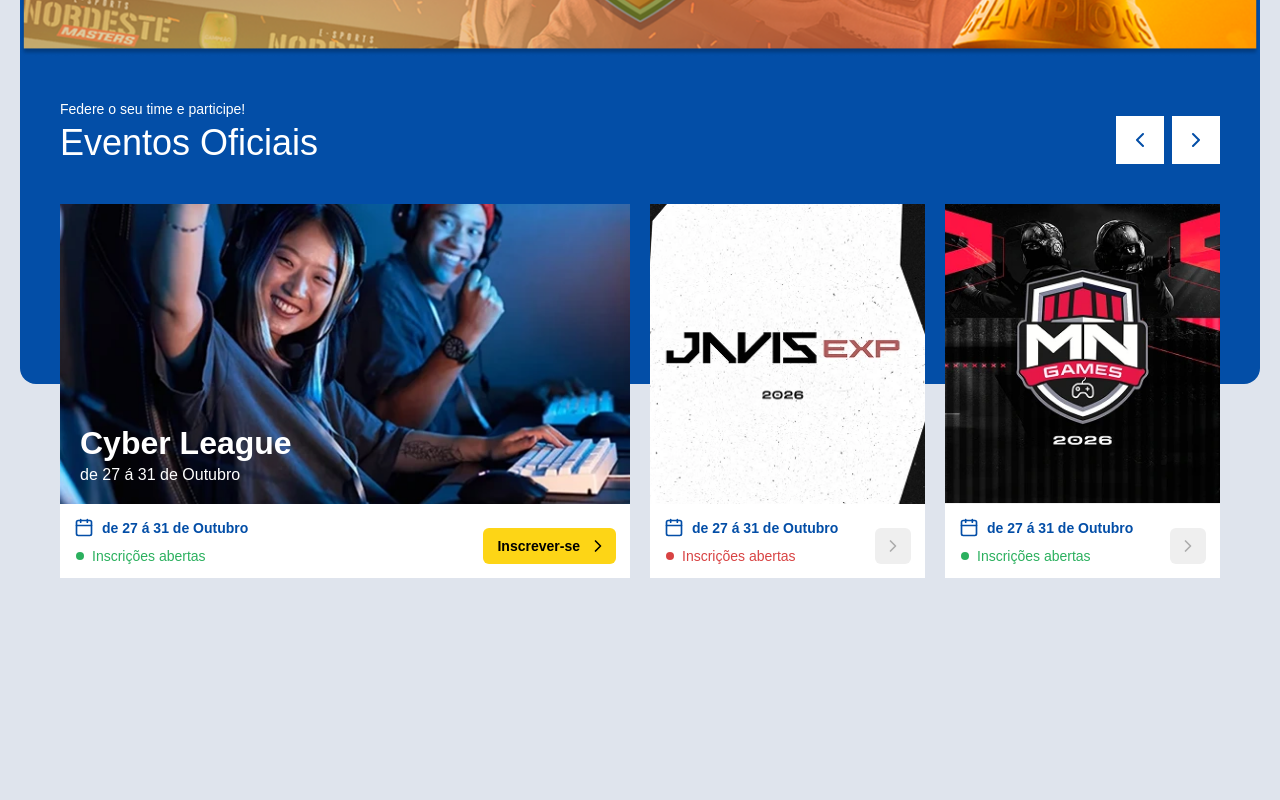
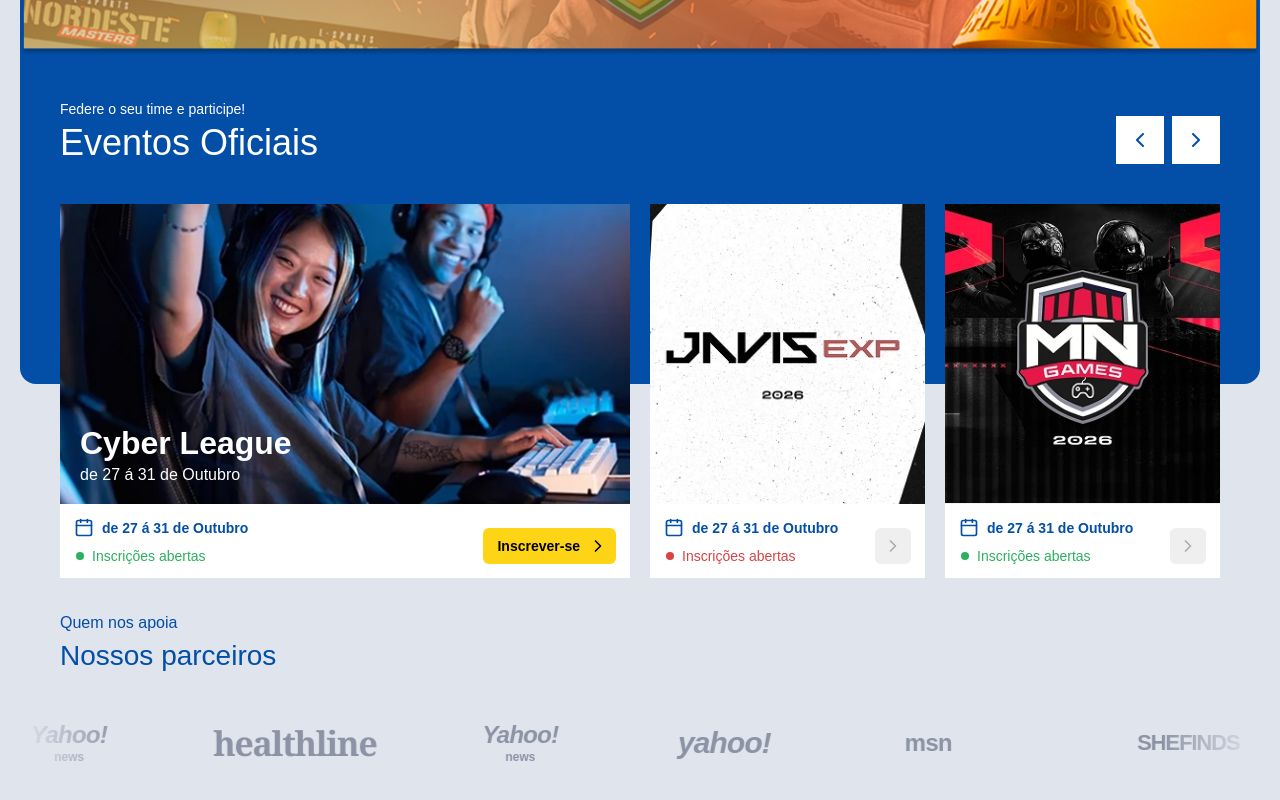
Before and after one commit to hudsonvini/fegepi, a Next.js app: page / in a window 1280 px wide. Shown: the part 373-1173 px from the top of the page. Before the commit the page ends 987 px from the top, so only its background shows below. Built offline with nearby package versions, Linux system fonts and the light colour scheme.

Commit message:
Feat: create PatnerSlider component

```diff
--- a/src/app/page.tsx
+++ b/src/app/page.tsx
@@ -1,15 +1,14 @@
-import Image from "next/image";
 import styles from "./page.module.scss";
 import Hero from "@/components/Hero/Hero";
+import PartnersSlider from "@/components/PartnersSlider/PartnersSlider";
 
 export default function Home() {
   return (
     <div className={styles.page}>
       <div className={styles.container}>
         <Hero />
-
+        <PartnersSlider />
       </div>
-
     </div>
   );
 }
--- /dev/null
+++ b/src/components/PartnersSlider/PartnersSlider.module.scss
@@ -0,0 +1,167 @@
+.container {
+    border-radius: 20px;
+    // padding: 36px 0;
+    overflow: hidden;
+    margin-bottom: 80px;
+}
+
+.titleArea {
+    padding: 0 40px;
+    margin-bottom: 28px;
+
+    span {
+        display: block;
+        color: #034ea7;
+        font-size: 16px;
+        margin-bottom: 8px;
+    }
+
+    h2 {
+        color: #034ea7;
+        font-size: 28px;
+        font-weight: 500;
+    }
+}
+
+.slider {
+    overflow: hidden;
+    -webkit-mask-image: linear-gradient(to right, transparent, #000 8%, #000 92%, transparent);
+    mask-image: linear-gradient(to right, transparent, #000 8%, #000 92%, transparent);
+}
+
+.marquee {
+    display: flex;
+    width: max-content;
+    animation: marquee 26s linear infinite;
+    will-change: transform;
+}
+
+.group {
+    display: flex;
+    align-items: stretch;
+    gap: 24px;
+    list-style: none;
+    padding: 0 40px;
+}
+
+.logoCard {
+    min-width: 180px;
+    min-height: 86px;
+    padding: 18px 30px;
+    border-radius: 16px;
+    color: #8b93a4;
+    display: flex;
+    flex-direction: column;
+    justify-content: center;
+    align-items: center;
+    flex-shrink: 0;
+}
+
+.wordmark {
+    font-size: 28px;
+    line-height: 1;
+    letter-spacing: -0.03em;
+}
+
+.subtitle {
+    font-size: 12px;
+    line-height: 1;
+    font-weight: 700;
+    text-transform: lowercase;
+    margin-top: 4px;
+}
+
+.shefinds {
+    .wordmark {
+        font-size: 22px;
+        font-weight: 800;
+        letter-spacing: -0.05em;
+    }
+}
+
+.yahooNews {
+    .wordmark {
+        font-size: 24px;
+        font-style: italic;
+        font-weight: 800;
+    }
+}
+
+.healthline {
+    .wordmark {
+        font-family: Georgia, 'Times New Roman', serif;
+        font-size: 34px;
+        font-weight: 700;
+        letter-spacing: -0.04em;
+        text-transform: lowercase;
+    }
+}
+
+.yahoo {
+    .wordmark {
+        font-size: 30px;
+        font-style: italic;
+        font-weight: 800;
+        text-transform: lowercase;
+    }
+}
+
+.msn {
+    .wordmark {
+        font-size: 24px;
+        font-weight: 700;
+        text-transform: lowercase;
+    }
+}
+
+@keyframes marquee {
+    from {
+        transform: translate3d(0, 0, 0);
+    }
+
+    to {
+        transform: translate3d(-50%, 0, 0);
+    }
+}
+
+@media (max-width: 900px) {
+    .container {
+        padding: 28px 0;
+        margin-bottom: 56px;
+    }
+
+    .titleArea {
+        padding: 0 24px;
+
+        h2 {
+            font-size: 34px;
+        }
+    }
+
+    .group {
+        gap: 16px;
+        padding: 0 24px;
+    }
+
+    .logoCard {
+        min-width: 150px;
+        min-height: 74px;
+        padding: 16px 24px;
+    }
+
+    .wordmark {
+        font-size: 24px;
+    }
+
+    .healthline {
+        .wordmark {
+            font-size: 28px;
+        }
+    }
+}
+
+@media (prefers-reduced-motion: reduce) {
+    .marquee {
+        animation-play-state: paused;
+    }
+}
--- /dev/null
+++ b/src/components/PartnersSlider/PartnersSlider.tsx
@@ -0,0 +1,51 @@
+import styles from './PartnersSlider.module.scss'
+
+const partners = [
+    { name: 'SHEFINDS', variant: 'shefinds' },
+    { name: 'Yahoo!', subtitle: 'news', variant: 'yahooNews' },
+    { name: 'healthline', variant: 'healthline' },
+    { name: 'Yahoo!', subtitle: 'news', variant: 'yahooNews' },
+    { name: 'yahoo!', variant: 'yahoo' },
+    { name: 'msn', variant: 'msn' },
+]
+
+type PartnerGroupProps = {
+    ariaHidden?: boolean
+    id: string
+}
+
+function PartnerGroup({ ariaHidden = false, id }: PartnerGroupProps) {
+    return (
+        <ul className={styles.group} aria-hidden={ariaHidden}>
+            {partners.map((partner, index) => (
+                <li
+                    key={`${id}-${partner.name}-${index}`}
+                    className={`${styles.logoCard} ${styles[partner.variant]}`}
+                >
+                    <span className={styles.wordmark}>{partner.name}</span>
+                    {partner.subtitle ? (
+                        <span className={styles.subtitle}>{partner.subtitle}</span>
+                    ) : null}
+                </li>
+            ))}
+        </ul>
+    )
+}
+
+export default function PartnersSlider() {
+    return (
+        <section className={styles.container} aria-labelledby="partners-title">
+            <div className={styles.titleArea}>
+                <span>Quem nos apoia</span>
+                <h2 id="partners-title">Nossos parceiros</h2>
+            </div>
+
+            <div className={styles.slider}>
+                <div className={styles.marquee}>
+                    <PartnerGroup id="primary" />
+                    <PartnerGroup id="duplicate" ariaHidden />
+                </div>
+            </div>
+        </section>
+    )
+}
```
Also changed, not shown: src/components/GameArea/GameArea.tsx (added, +32 -0 lines), src/components/GameArea/GameArea.module.scss (added), 1 other file (tests, documents, lock files or other folders).
